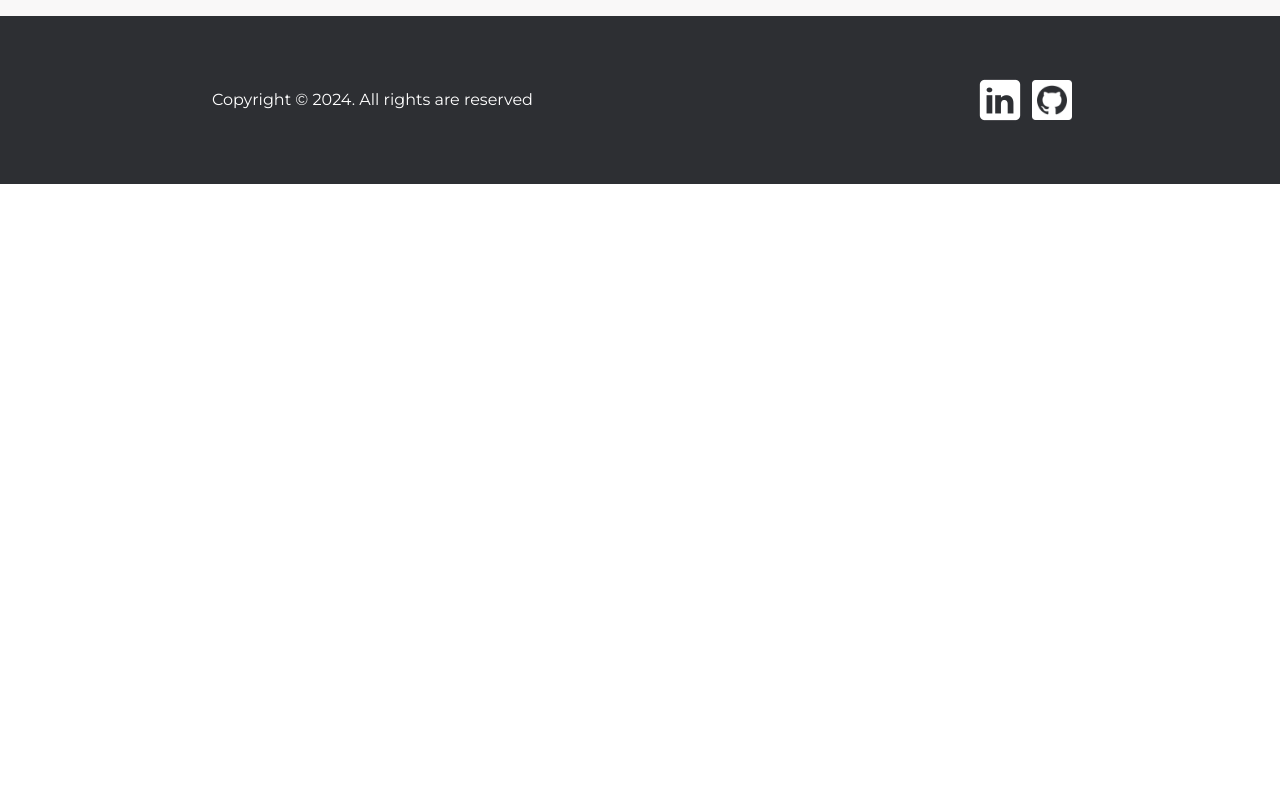
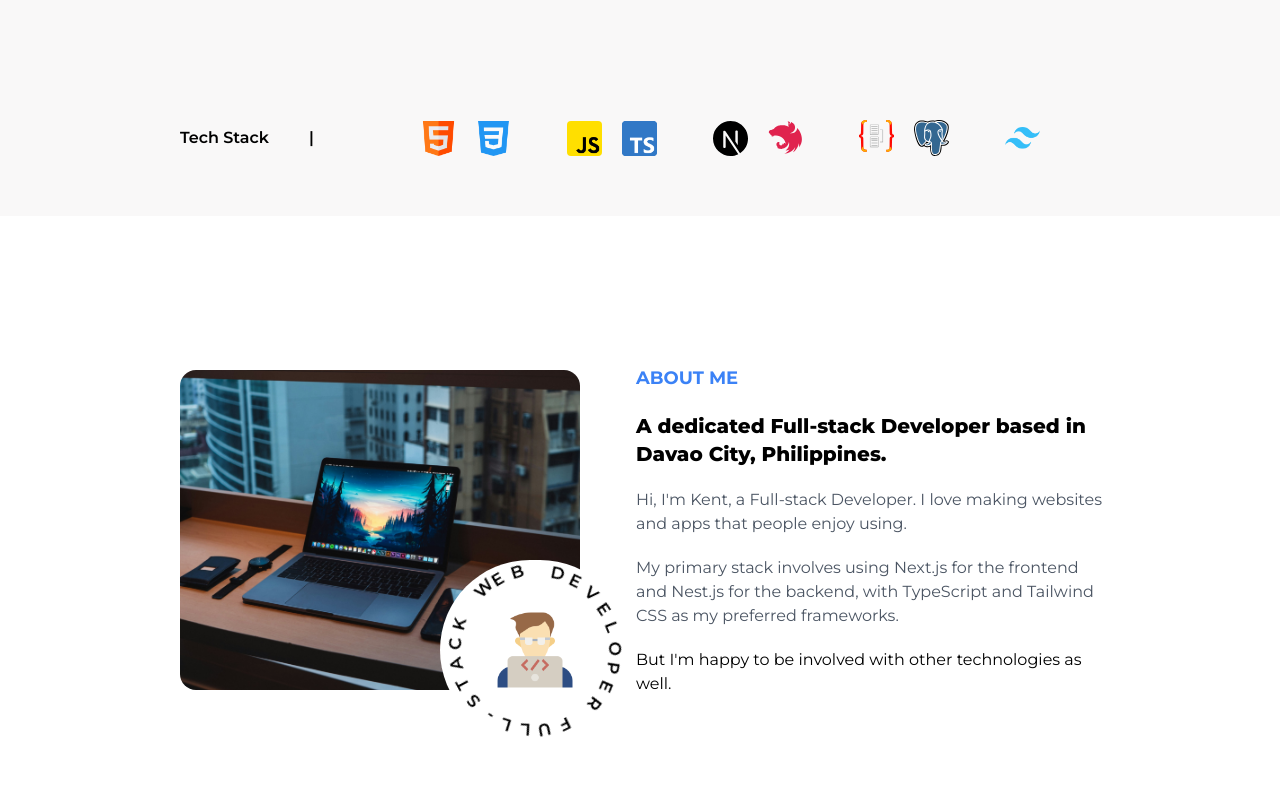
Before and after one commit to kntjhnllc/kj-portfolio, a Next.js app: page / in a window 1280 px wide. Shown: the part 660-1460 px from the top of the page. Before the commit the page ends 844 px from the top, so only its background shows below. Built offline with nearby package versions, Linux system fonts and the light colour scheme.

Commit message:
about me section

```diff
--- a/app/(root)/page.tsx
+++ b/app/(root)/page.tsx
@@ -1,3 +1,4 @@
+import About from "@/components/About";
 import Hero from "@/components/Hero";
 
 
@@ -5,6 +6,7 @@ export default function Home() {
   return (
     <section className="w-full">
       <Hero/>
+      <About/>
     </section>
   );
 }
--- a/app/globals.css
+++ b/app/globals.css
@@ -285,7 +285,7 @@ body {
 
 @keyframes border-radius-wriggle {
   0% {
-    border-radius: 21% 79% 22% 78% / 78% 14% 86% 22%;
+    border-radius: 39% 23% 46% 37% / 46% 24% 32% 28%  ;
   }
   25% {
     border-radius: 43% 57% 30% 70% / 56% 30% 70% 44%;
@@ -330,3 +330,27 @@ body {
   border-color: #ff7f0e;
   transform: rotate(-20deg) scale(1.1);
 }
+
+
+.text{
+  position: absolute;
+  width: 100%;
+  height: 100%;
+  animation: rotateText 10s linear infinite ;
+
+}
+
+@keyframes rotateText{
+  0%{
+    transform: rotate(360deg);
+  }
+  100%{
+    transform: rotate(0deg);
+  }
+}
+.text span{
+  position: absolute;
+  left:50%;
+  font-size: 1.2em;
+  transform-origin: 0 90px;
+}
--- /dev/null
+++ b/components/About.tsx
@@ -0,0 +1,73 @@
+"use client";
+import React, { useEffect, useRef } from "react";
+
+const About: React.FC = () => {
+  const textRef = useRef<HTMLParagraphElement>(null);
+
+  useEffect(() => {
+    if (textRef.current) {
+      const textElement = textRef.current;
+      const textContent = textElement.textContent;
+      if (textContent) {
+        textElement.innerHTML = textContent
+          .split("")
+          .map(
+            (char, i) =>
+              `<span style="transform:rotate(${i * 14.5}deg)">${char}</span>`
+          )
+          .join("");
+      }
+    }
+  }, []);
+
+  return (
+    <section
+      id="about"
+      className="bg-white flex items-center justify-center mt-10 md:py-32"
+    >
+      <div className="wrapper">
+        <div className="flex md:flex-row flex-col items-center justify-center md:gap-14 md:px-44 md:ml-1">
+          <div>
+            <img
+              src="/icons/about.jpg"
+              alt="about"
+              className="rounded-2xl min-w-[400px] max-w-[400px]"
+            />
+            <div className="absolute circle md:-mt-[130px] md:ml-[260px] -mt-[80px] ml-[105px] w-[190px] h-[180px] p-4 bg-white rounded-full flex flex-col items-center justify-center">
+              <div className="logo">
+                <img
+                  src="/icons/about-developer.png"
+                  alt="developer"
+                  className="min-w-[80px] max-w-[80px]"
+                />
+              </div>
+              <div className="text">
+                <p ref={textRef} className="text-black text-sm text-center font-semibold">
+                  FULL-STACK WEB DEVELOPER
+                </p>
+              </div>
+            </div>
+          </div>
+          <div className="flex flex-col gap-5 mt-24 md:mt-0">
+            <h1 className="text-blue-500 font-bold text-lg">ABOUT ME</h1>
+            <h1 className="font-extrabold text-xl">
+              A dedicated Full-stack Developer based in Davao City, Philippines.
+            </h1>
+            <p className="text-md text-gray-600">
+              Hi, I'm Kent, a Full-stack Developer. I love making websites and
+              apps that people enjoy using.
+            </p>
+            <p className="text-md text-gray-600">
+              My primary stack involves using Next.js for the frontend and
+              Nest.js for the backend, with TypeScript and Tailwind CSS as my
+              preferred frameworks.
+            </p>
+            <p>But I'm happy to be involved with other technologies as well.</p>
+          </div>
+        </div>
+      </div>
+    </section>
+  );
+};
+
+export default About;
--- a/components/Hero.tsx
+++ b/components/Hero.tsx
@@ -4,7 +4,7 @@ const Hero = () => {
   return (
     <div className="wrapper">
       <div className="flex flex-col">
-        <div className="flex md:flex-row flex-col-reverse justify-center md:justify-between items-center md:p-24 md:mx-24 mt-10">
+        <div className="flex md:flex-row flex-col-reverse justify-center md:justify-between items-center md:px-40 md:py-44 mt-10">
           <div className="flex flex-col md:mt-0 mt-14">
             <div className="text-4xl md:text-5xl font-black flex   md:text-start  text-center  items-center justify-center md:justify-start w-full md:px-0 px-20 ml-5 md:ml-4">
               Full-Stack
@@ -58,7 +58,7 @@ const Hero = () => {
             />
           </div>
         </div>
-        <div className="w-full flex md:flex-row flex-col font-semibold items-center justify-center  md:px-52 ml-1">
+        <div className="w-full flex md:flex-row flex-col font-semibold items-center justify-center  md:px-44 ml-1">
           <div className="flex  text-center items-center justify-center ">
             <h1 className="md:mr-5 text-nowrap w-full md:flex-row flex flex-col md:mb-0 mb-7 md:mt-0 mt-10">
               Tech Stack
--- a/components/shared/Footer.tsx
+++ b/components/shared/Footer.tsx
@@ -5,7 +5,7 @@ const Footer = () => {
   return (
     <footer className="bg-[#2d2f33] py-10 ">
       <div className="wrapper ">
-        <div className="flex justify-between items-center text-white px-52 ml-1">
+        <div className="flex justify-between items-center text-white md:px-52 ml-1">
           <p>Copyright © 2024. All rights are reserved</p>
           <div className="flex items-center gap-2">
             <Link
--- a/components/shared/Header.tsx
+++ b/components/shared/Header.tsx
@@ -5,7 +5,7 @@ import MobileNav from "./MobileNav";
 
 const Header = () => {
   return (
-    <header className="w-full shadow-xl">
+    <header className="w-full shadow-xl ">
       <div className="wrapper flex  justify-between center">
         <Link href="/" className="w-36">
           <h1 className="font-semibold text-xl">kj.dev</h1>
```
Also changed, not shown: public/icons/about-developer.png (added), public/icons/about.jpg (added).
